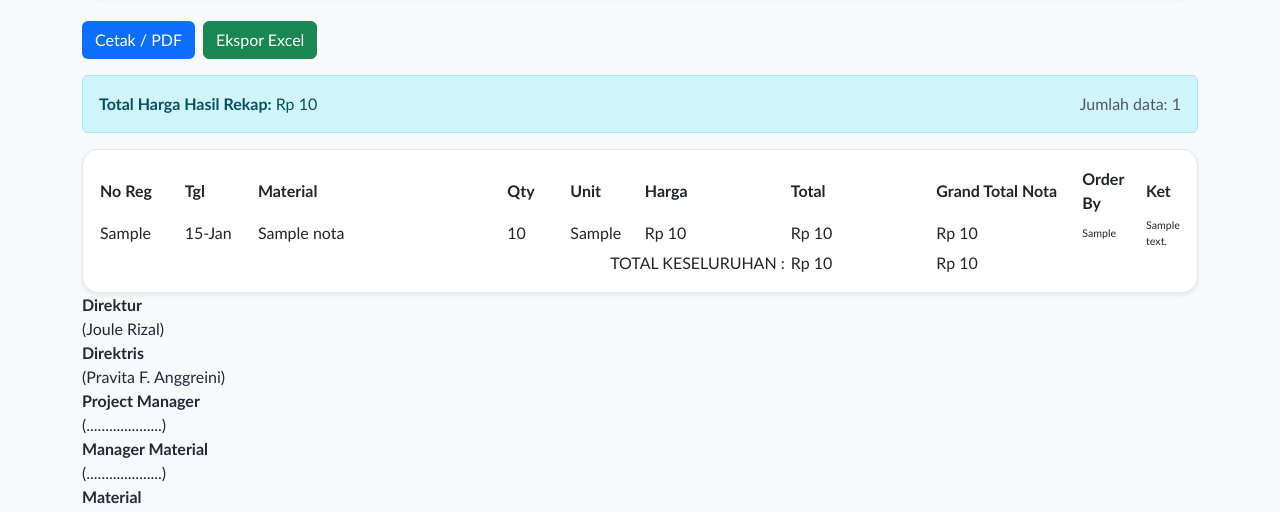
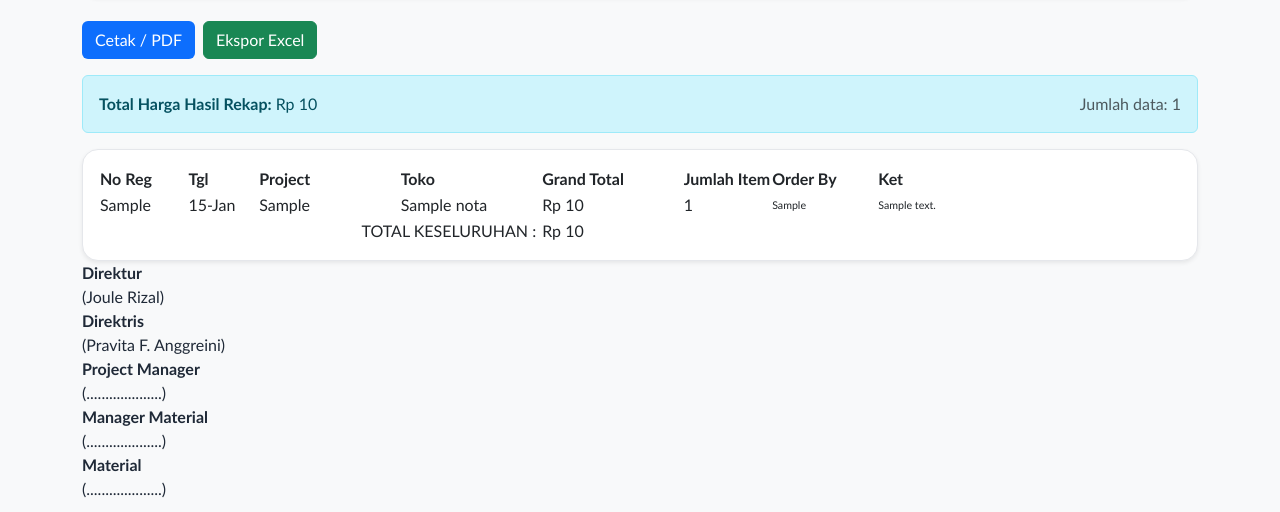
Before and after one commit to PutraProgramer26/Nota-Web, a PHP site: page /rekap_nota.php in a window 1280 px wide. Shown: the part 185-697 px from the top of the page. Run offline with PHP 8.4, Linux system fonts and the light colour scheme; the visitor is signed in with stand-in values (Sample User, id 1); tables that the repository leaves empty or names only in its code hold one stand-in row (values such as "Sample post").

Commit message:
update rekap nota

```diff
--- a/rekap_nota.php
+++ b/rekap_nota.php
@@ -48,7 +48,7 @@ mysqli_stmt_execute($stmt);
 $result = mysqli_stmt_get_result($stmt);
 $rows = mysqli_fetch_all($result, MYSQLI_ASSOC);
 $grandTotal = 0;
-$registerGrandTotals = [];
+$notaSummaries = [];
 foreach ($rows as $row) {
     $grandTotal += (float)($row['total_harga'] ?? 0);
 
@@ -56,8 +56,24 @@ foreach ($rows as $row) {
     if ($registerKey === '') {
         $registerKey = '__empty__';
     }
-    $registerGrandTotals[$registerKey] = ($registerGrandTotals[$registerKey] ?? 0) + (float)($row['total_harga'] ?? 0);
+
+    if (!isset($notaSummaries[$registerKey])) {
+        $notaSummaries[$registerKey] = [
+            'no_register' => $row['no_register'] ?? '',
+            'tanggal_belanja' => $row['tanggal_belanja'] ?? '',
+            'project' => $row['project'] ?? '',
+            'nama_toko' => $row['nama_toko'] ?? '',
+            'pemesan' => $row['pemesan'] ?? '',
+            'keterangan' => $row['keterangan'] ?? '',
+            'item_count' => 0,
+            'grand_total' => 0,
+        ];
+    }
+
+    $notaSummaries[$registerKey]['item_count'] += 1;
+    $notaSummaries[$registerKey]['grand_total'] += (float)($row['total_harga'] ?? 0);
 }
+$notaSummaries = array_values($notaSummaries);
 
 $tokoList = mysqli_query($conn, "SELECT DISTINCT nama_toko FROM nota WHERE nama_toko IS NOT NULL AND nama_toko <> '' ORDER BY nama_toko");
 $projectList = mysqli_query($conn, "SELECT DISTINCT project FROM nota WHERE project IS NOT NULL AND project <> '' ORDER BY project");
@@ -315,49 +331,38 @@ $bulanNamaCetak = $bulanIndonesia[$bulanYearCetak] ?? '';
                     <table>
                         <thead>
                             <tr>
-                                <th style="width: 8%;">No Reg</th>
-                                <th style="width: 7%;">Tgl</th>
-                                <th style="width: 24%;">Material</th>
-                                <th style="width: 6%;">Qty</th>
-                                <th style="width: 7%;">Unit</th>
-                                <th style="width: 14%;">Harga</th>
-                                <th style="width: 14%;">Total</th>
-                                <th style="width: 14%;">Grand Total Nota</th>
+                                <th style="width: 10%;">No Reg</th>
+                                <th style="width: 8%;">Tgl</th>
+                                <th style="width: 16%;">Project</th>
+                                <th style="width: 16%;">Toko</th>
+                                <th style="width: 16%;">Grand Total</th>
+                                <th style="width: 10%;">Jumlah Item</th>
                                 <th style="width: 12%;">Order By</th>
-                                <th style="width: 8%;">Ket</th>
+                                <th style="width: 12%;">Ket</th>
                             </tr>
                         </thead>
                         <tbody>
-                            <?php if (empty($rows)) : ?>
+                            <?php if (empty($notaSummaries)) : ?>
                                 <tr>
-                                    <td colspan="10" class="center-cell" style="padding: 20px;">Tidak ada data yang sesuai filter</td>
+                                    <td colspan="8" class="center-cell" style="padding: 20px;">Tidak ada data yang sesuai filter</td>
                                 </tr>
                             <?php else : ?>
-                                <?php foreach ($rows as $row) : ?>
+                                <?php foreach ($notaSummaries as $summary) : ?>
                                     <tr>
-                                        <td class="center-cell"><?php echo htmlspecialchars($row['no_register']); ?></td>
-                                        <td class="center-cell"><?php echo htmlspecialchars(date('d-M', strtotime($row['tanggal_belanja']))); ?></td>
-                                        <td><?php echo htmlspecialchars($row['nama_barang']); ?></td>
-                                        <td class="center-cell"><?php echo htmlspecialchars($row['jumlah_barang']); ?></td>
-                                        <td class="center-cell"><?php echo htmlspecialchars($row['satuan_barang']); ?></td>
-                                        <td class="number-cell">Rp <?php echo htmlspecialchars(number_format($row['harga_barang'] ?? 0, 0, '.', ',')); ?></td>
-                                        <td class="number-cell">Rp <?php echo htmlspecialchars(number_format($row['total_harga'] ?? 0, 0, '.', ',')); ?></td>
-                                        <?php
-                                        $registerKey = (string)($row['no_register'] ?? '');
-                                        if ($registerKey === '') {
-                                            $registerKey = '__empty__';
-                                        }
-                                        ?>
-                                        <td class="number-cell">Rp <?php echo htmlspecialchars(number_format($registerGrandTotals[$registerKey] ?? 0, 0, '.', ',')); ?></td>
-                                        <td class="center-cell" style="font-size: 8pt;"><?php echo htmlspecialchars($row['pemesan']); ?></td>
-                                        <td class="center-cell" style="font-size: 8pt;"><?php echo htmlspecialchars($row['keterangan'] ?? '-'); ?></td>
+                                        <td class="center-cell"><?php echo htmlspecialchars($summary['no_register'] ?: '-'); ?></td>
+                                        <td class="center-cell"><?php echo htmlspecialchars(!empty($summary['tanggal_belanja']) ? date('d-M', strtotime($summary['tanggal_belanja'])) : '-'); ?></td>
+                                        <td><?php echo htmlspecialchars($summary['project'] ?: '-'); ?></td>
+                                        <td><?php echo htmlspecialchars($summary['nama_toko'] ?: '-'); ?></td>
+                                        <td class="number-cell">Rp <?php echo htmlspecialchars(number_format($summary['grand_total'] ?? 0, 0, '.', ',')); ?></td>
+                                        <td class="center-cell"><?php echo htmlspecialchars($summary['item_count'] ?? 0); ?></td>
+                                        <td class="center-cell" style="font-size: 8pt;"><?php echo htmlspecialchars($summary['pemesan'] ?: '-'); ?></td>
+                                        <td class="center-cell" style="font-size: 8pt;"><?php echo htmlspecialchars($summary['keterangan'] ?? '-'); ?></td>
                                     </tr>
                                 <?php endforeach; ?>
                                 <tr class="total-row">
-                                    <td colspan="6" style="text-align: right; padding-right: 5px;">TOTAL KESELURUHAN :</td>
+                                    <td colspan="4" style="text-align: right; padding-right: 5px;">TOTAL KESELURUHAN :</td>
                                     <td class="number-cell">Rp <?php echo htmlspecialchars(number_format($grandTotal, 0, '.', ',')); ?></td>
-                                    <td class="number-cell">Rp <?php echo htmlspecialchars(number_format($grandTotal, 0, '.', ',')); ?></td>
-                                    <td colspan="2"></td>
+                                    <td colspan="3"></td>
                                 </tr>
                             <?php endif; ?>
                         </tbody>
```
